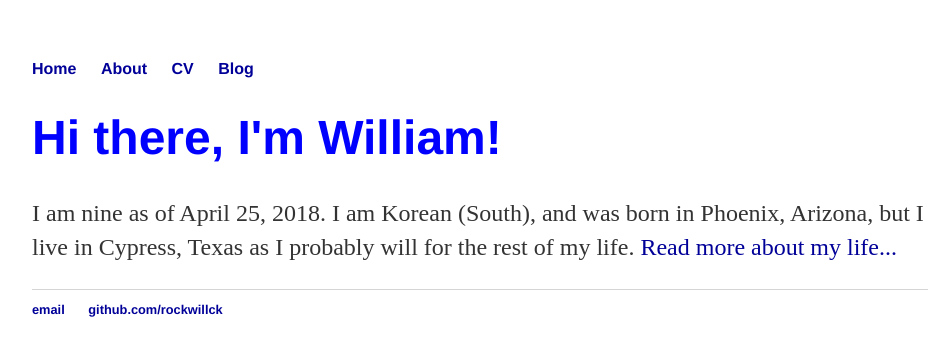
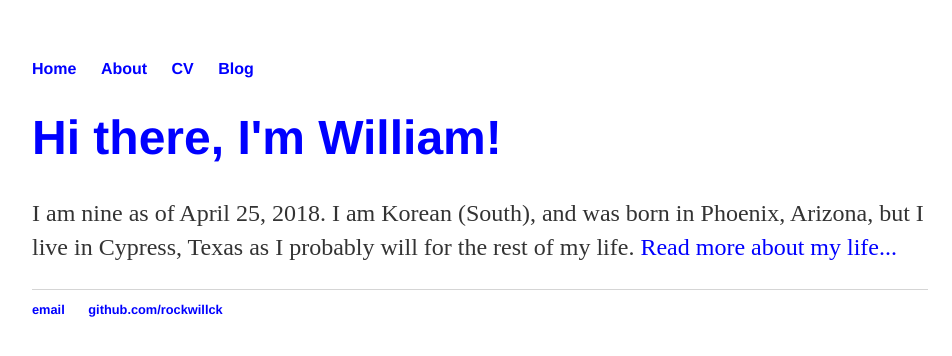
Before and after one commit to rockwillck/rockwillck-backup.github.io, a Jekyll site: the page index.html, which Jekyll copies as it is, in a window 1280 px wide. Shown: the top 356 px of the page, without its empty margins (160-1112 px from the left). Built offline with Jekyll 4.4.1, drawn with Linux system fonts in a browser that asks for light colours; Markdown is read by kramdown in place of the engine named in the settings.

Commit message:
Update main.css

```diff
--- a/css/main.css
+++ b/css/main.css
@@ -19,7 +19,7 @@ nav ul li, footer ul li {
 
 a {
     text-decoration: none;
-    color: #009;
+    color: #00f;
 }
 a:hover {
     text-decoration: underline;
```
